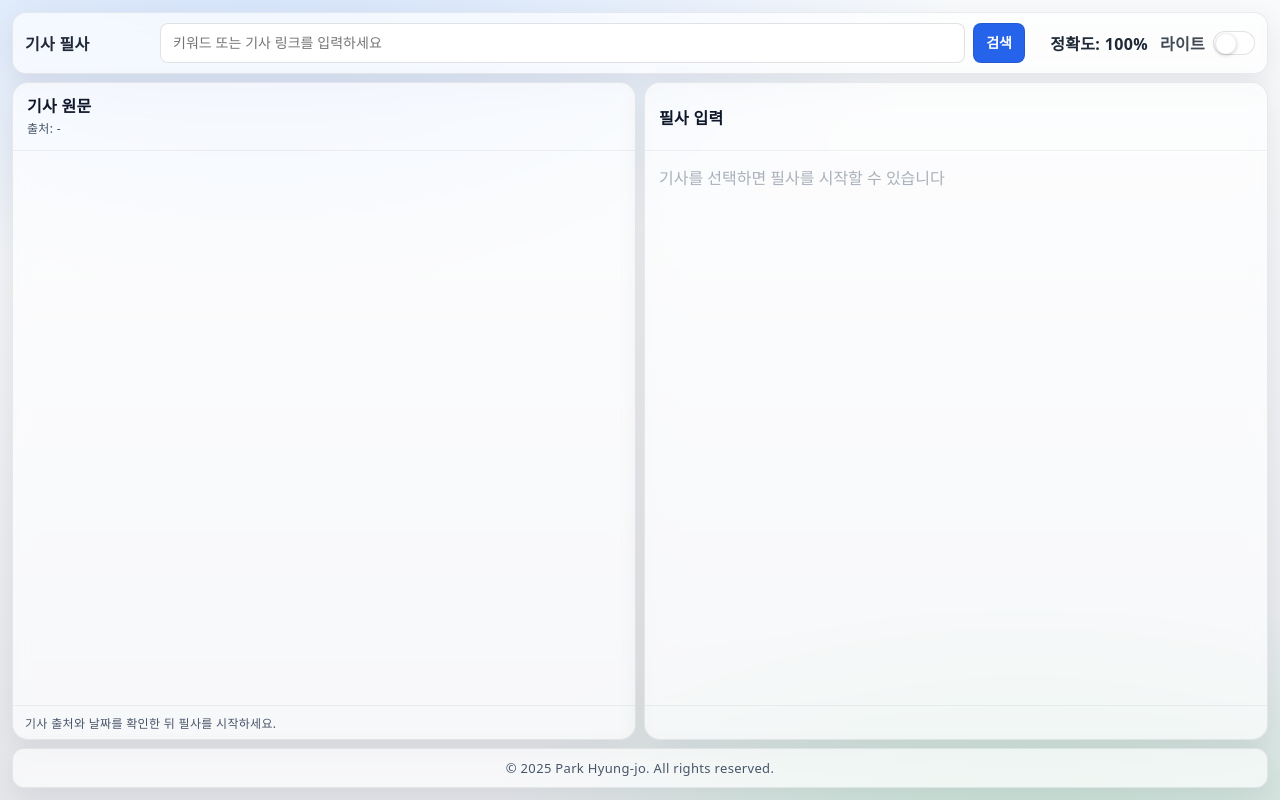
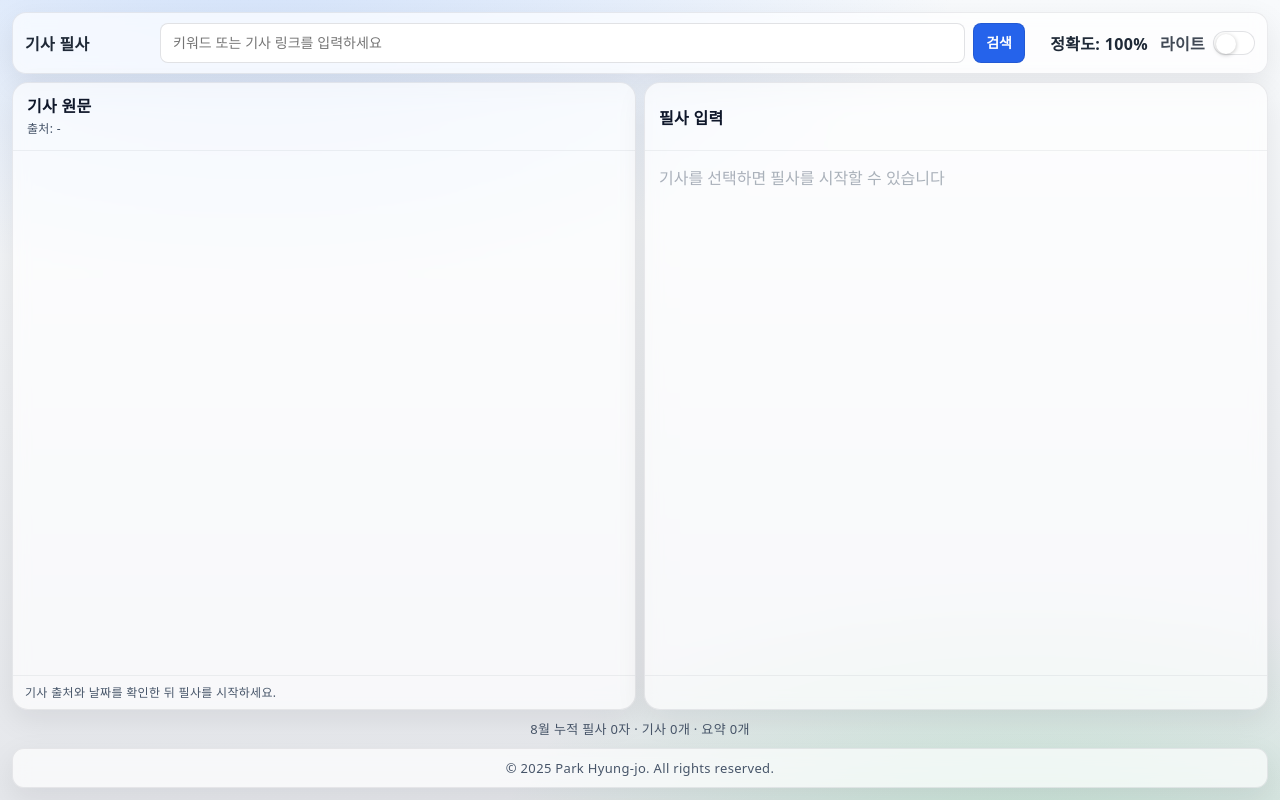
Before and after one commit to Walpin007/article-typing-app, a React (Vite) app: page / in a window 1280 px wide. Built offline with nearby package versions, Linux system fonts and the light colour scheme.

Commit message:
add: 월간 리워드 표기 추가

```diff
--- a/src/App.jsx
+++ b/src/App.jsx
@@ -94,6 +94,17 @@ export default function App() {
   // 요약창이 등장하기 직전의 원문/필사 영역 높이 저장
   const [lockedGridHeight, setLockedGridHeight] = useState(null);
 
+  const [monthlyStats, setMonthlyStats] = useState({
+    month: new Date().getMonth() + 1,
+    totalTypedChars: 0,
+    completedArticles: 0,
+    summaryCount: 0,
+  });
+
+  useEffect(() => {
+    setMonthlyStats(getCurrentMonthStats());
+  }, []);
+
   /**
    * Search state
    */
@@ -786,6 +797,41 @@ export default function App() {
     );
   };
 
+  const getCurrentMonthStats = () => {
+    const STORAGE_KEY = "trainingHistory";
+
+    const saved = JSON.parse(
+      localStorage.getItem(STORAGE_KEY) || "[]"
+    );
+
+    const history = Array.isArray(saved) ? saved : [];
+
+    const now = new Date();
+    const year = now.getFullYear();
+    const monthNumber = now.getMonth() + 1;
+    const month = String(monthNumber).padStart(2, "0");
+    const monthKey = `${year}-${month}`;
+
+    const monthly = history.filter((item) =>
+      item.date?.startsWith(monthKey)
+    );
+
+    return {
+      month: monthNumber,
+
+      totalTypedChars: monthly.reduce(
+        (sum, item) => sum + (item.typedChars || 0),
+        0
+      ),
+
+      completedArticles: monthly.length,
+
+      summaryCount: monthly.filter(
+        (item) => item.summaryWritten
+      ).length,
+    };
+  };
+
   /**
    * Word 저장
    */
@@ -797,6 +843,8 @@ export default function App() {
     if (!trainingSavedRef.current) {
       saveTrainingStats();
       trainingSavedRef.current = true;
+
+      setMonthlyStats(getCurrentMonthStats());
     }
 
     const doc = new Document({
@@ -1615,9 +1663,16 @@ export default function App() {
         </section>
       )}
 
-      <footer className="footer">
-        © 2025 Park Hyung-jo. All rights reserved.
-      </footer>
+    <div className="monthlyReward">
+      {monthlyStats.month}월 누적 필사{" "}
+      {monthlyStats.totalTypedChars.toLocaleString()}자 · 기사{" "}
+      {monthlyStats.completedArticles.toLocaleString()}개 · 요약{" "}
+      {monthlyStats.summaryCount.toLocaleString()}개
+    </div>
+
+    <footer className="footer">
+      © 2025 Park Hyung-jo. All rights reserved.
+    </footer>
 
     {SHOW_SCROLL_DEBUG && (
       <div className="scrollDebug">
--- a/src/index.css
+++ b/src/index.css
@@ -724,3 +724,16 @@ button[disabled]{ opacity:.6; cursor:not-allowed; }
   color: var(--text-muted);
   opacity: 0.45;
 }
+
+.monthlyReward {
+  width: 100%;
+  text-align: center;
+
+  font-size: 13px;
+  font-weight: 500;
+  line-height: 1.4;
+
+  color: var(--text-muted);
+
+  padding: 2px 0;
+}
```
